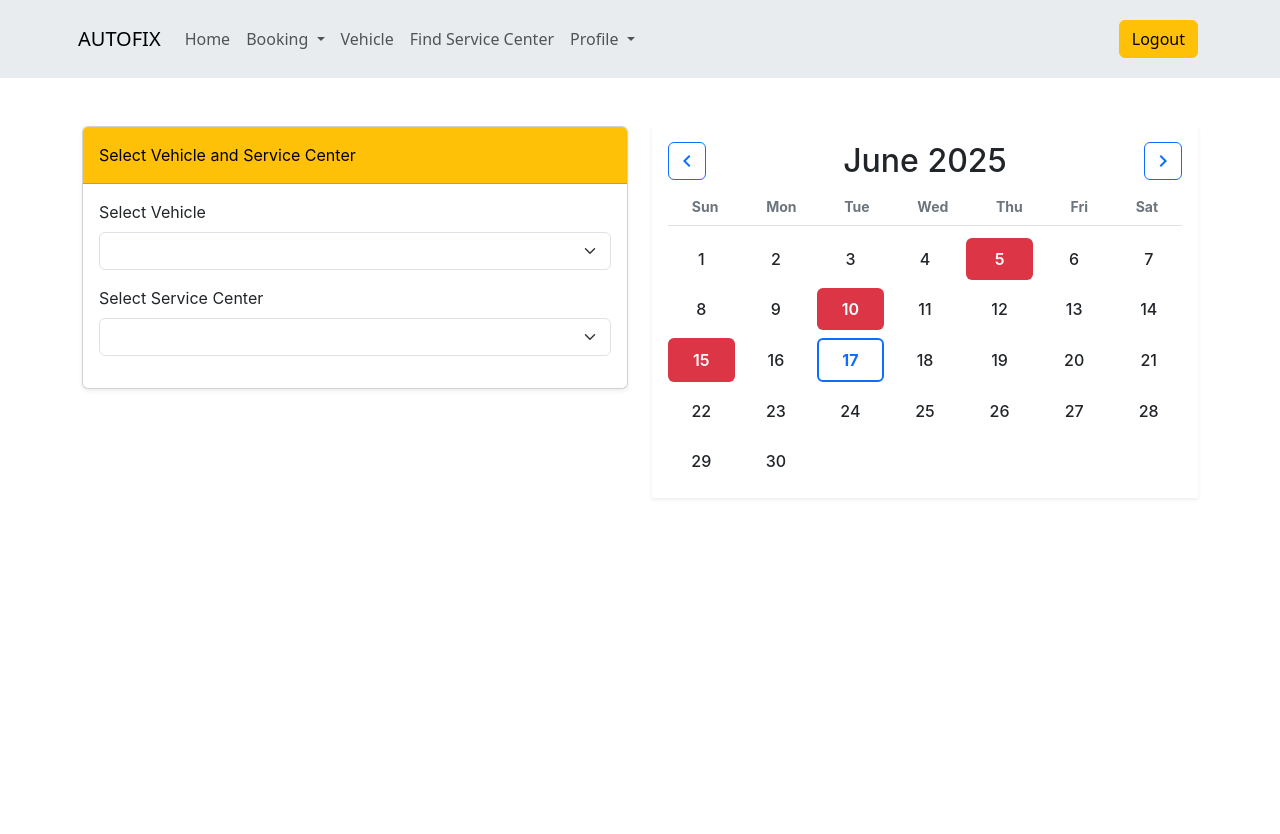
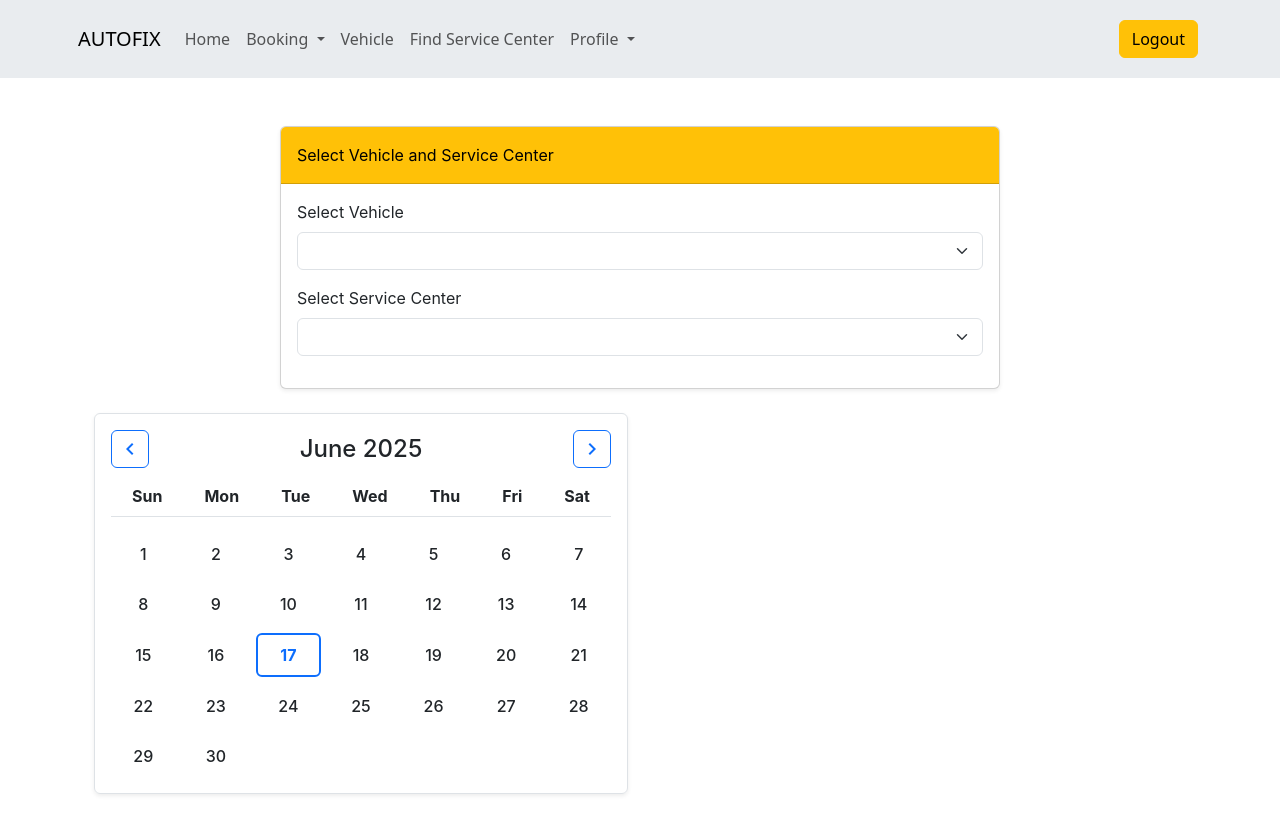
Before and after one commit to anandasokandev/VehicleService, an Angular app: page /booking/newbooking in a window 1280 px wide. Shown: the top 834 px of the page. Before the commit the page ends 800 px from the top, so only its background shows below. Built offline with nearby package versions, Linux system fonts and the light colour scheme; sample sign-in values are in the browser's storage.

Commit message:
Booking Component Fixed

```diff
--- a/src/app/components/booking/booking.component.html
+++ b/src/app/components/booking/booking.component.html
@@ -1,10 +1,12 @@
-<!-- Link Material Icons -->
+<!-- Include Material Icons -->
 <link href="https://fonts.googleapis.com/icon?family=Material+Icons" rel="stylesheet" />
 
-<div class="row mt-5">
+<div class="container my-5">
+
   <!-- Vehicle and Service Center Selection -->
-  <div class="col-lg-6">
-    <div class="card shadow-sm mb-4">
+  <div class="row justify-content-center mb-4">
+    <div class="col-lg-8">
+      <div class="card shadow-sm">
         <div class="card-header bg-warning text-black p-3">
           Select Vehicle and Service Center
         </div>
@@ -26,58 +28,89 @@
         </div>
       </div>
     </div>
+  </div>
 
-  <!-- Calendar UI -->
+  <!-- Booking Calendar + Time Selection -->
+  <div class="row gy-4">
+    <!-- Calendar Column -->
     <div class="col-lg-6">
-    <div class="booking-calendar container p-3 shadow-sm" role="application" aria-label="Booking calendar">
+      <div class="booking-calendar p-3 shadow-sm border rounded">
         <div class="d-flex justify-content-between align-items-center mb-3">
           <button class="btn btn-outline-primary" (click)="prevMonth()">
             <span class="material-icons">chevron_left</span>
           </button>
-        <h2 class="m-0" id="calendar-label">{{ months[currentMonth] }} {{ currentYear }}</h2>
+          <h4 class="m-0">{{ months[currentMonth] }} {{ currentYear }}</h4>
           <button class="btn btn-outline-primary" (click)="nextMonth()">
             <span class="material-icons">chevron_right</span>
           </button>
         </div>
 
-      <div class="d-flex justify-content-between calendar-weekdays text-center fw-bold border-bottom pb-2">
-        <div class="flex-fill">Sun</div><div class="flex-fill">Mon</div><div class="flex-fill">Tue</div>
-        <div class="flex-fill">Wed</div><div class="flex-fill">Thu</div><div class="flex-fill">Fri</div><div class="flex-fill">Sat</div>
+        <div class="d-flex justify-content-between fw-bold border-bottom pb-2 text-center">
+          <div class="flex-fill">Sun</div>
+          <div class="flex-fill">Mon</div>
+          <div class="flex-fill">Tue</div>
+          <div class="flex-fill">Wed</div>
+          <div class="flex-fill">Thu</div>
+          <div class="flex-fill">Fri</div>
+          <div class="flex-fill">Sat</div>
         </div>
 
-      <div class="calendar-days d-grid" [ngStyle]="{ 'grid-template-columns': 'repeat(7, 1fr)', 'gap': '8px', 'margin-top': '12px' }">
+        <div class="calendar-days d-grid mt-3"
+             [ngStyle]="{ 'grid-template-columns': 'repeat(7, 1fr)', gap: '8px' }">
           <button *ngFor="let day of calendarDays"
-          class="btn p-2 rounded text-center day-button"
+                  class="btn p-2 day-button"
                   [class.disabled]="day === null"
                   [class.today]="isToday(day)"
                   [class.selected]="isSelected(day)"
-          [class.booked]="isBooked(day)"
-          [attr.aria-selected]="isSelected(day)"
-          [attr.tabindex]="day !== null ? 0 : -1"
-          (click)="day !== null && selectDate(day)"
-          [disabled]="day === null"
-          [attr.aria-label]="day ? getAriaLabel(day) : ''"
-        >
+                  (click)="day !== null && selectDate(day)">
             {{ day }}
           </button>
         </div>
 
-      <div class="mt-3" *ngIf="selectedDate">
-        <div class="alert alert-info d-flex align-items-center" role="alert">
+        <div class="alert alert-info d-flex align-items-center mt-3" *ngIf="selectedDate">
           <span class="material-icons me-2">event_available</span>
-          Selected booking date: <strong class="ms-1">{{ selectedDate | date: 'longDate' }}</strong>
+          Date selected: <strong class="ms-1">{{ selectedDate | date: 'longDate' }}</strong>
         </div>
-        <button class="btn btn-success" (click)="confirmBooking()" [disabled]="isBooked(selectedDate)">
-          <span class="material-icons me-1">check_circle</span> Confirm Booking
+      </div>
+    </div>
+
+    <!-- Time Slot Column -->
+    <div class="col-lg-6" *ngIf="selectedDate">
+      <div class="card shadow-sm">
+        <div class="card-header bg-light">
+          <h5 class="mb-0">Select Time Slot</h5>
+        </div>
+        <div class="card-body">
+          <div class="d-flex flex-wrap gap-2 justify-content-center">
+            <button *ngFor="let time of availableTimes"
+                    class="btn"
+                    [ngClass]="{
+                      'btn-outline-secondary': selectedTime !== time,
+                      'btn-primary': selectedTime === time
+                    }"
+                    (click)="selectTime(time)">
+              {{ time }}
             </button>
           </div>
 
-      <div class="mt-3" *ngIf="bookingConfirmed">
-        <div class="alert alert-success d-flex align-items-center" role="alert">
+          <div class="alert alert-info d-flex align-items-center mt-3" *ngIf="selectedTime">
+            <span class="material-icons me-2">schedule</span>
+            Time selected: <strong class="ms-1">{{ selectedTime }}</strong>
+          </div>
+
+          <button class="btn btn-success mt-2 w-100"
+                  [disabled]="!selectedVehicle || !selectedCenter || !selectedTime"
+                  (click)="confirmBooking()">
+            <span class="material-icons me-1">check_circle</span>
+            Confirm Booking
+          </button>
+
+          <div class="alert alert-success d-flex align-items-center mt-3" *ngIf="bookingConfirmed">
             <span class="material-icons me-2">check_circle_outline</span>
-          Booking confirmed for <strong>{{ selectedDate | date: 'longDate' }}</strong>.
+            Booking confirmed for <strong>{{ selectedDate | date:'longDate' }}</strong> at <strong>{{ selectedTime }}</strong>.
           </div>
         </div>
       </div>
     </div>
   </div>
+</div>
--- a/src/app/components/booking/booking.component.ts
+++ b/src/app/components/booking/booking.component.ts
@@ -1,113 +1,118 @@
-import { DatePipe, NgFor, NgIf, NgStyle } from '@angular/common';
-import { Component, OnInit, Pipe } from '@angular/core';
-import { FormsModule } from '@angular/forms';
+import { DatePipe, NgClass, NgFor, NgIf, NgStyle } from '@angular/common';
+import { Component, OnInit } from '@angular/core';
+import { FormsModule, NgModel, ReactiveFormsModule } from '@angular/forms';
 
 @Component({
   selector: 'app-booking',
-  imports: [FormsModule, NgStyle, DatePipe, NgIf, NgFor],
+  imports: [NgFor,NgClass,NgStyle,NgIf, DatePipe, FormsModule],
   templateUrl: './booking.component.html',
   styleUrls: ['./booking.component.css']
 })
 export class BookingComponent implements OnInit {
-  currentYear: number = 0;
-  currentMonth: number = 0;
+  vehicles: string[] = ['KL-07-AB-1234', 'KL-08-CD-5678'];
+  serviceCenters: string[] = ['AutoFix Garage', 'TurboCare Workshop'];
+  selectedVehicle = '';
+  selectedCenter = '';
+  selectedDate: Date | null = null;
+  selectedTime = '';
+  bookingConfirmed = false;
+
+  // Calendar fields
+  currentDate = new Date();
+  currentMonth = this.currentDate.getMonth();
+  currentYear = this.currentDate.getFullYear();
+  calendarDays: (number | null)[] = [];
   months = [
     'January', 'February', 'March', 'April', 'May', 'June',
-    'July', 'August', 'September', 'October', 'November', 'December',
+    'July', 'August', 'September', 'October', 'November', 'December'
   ];
-  calendarDays: (number | null)[] = [];
-  selectedDate: Date | null = null;
-  bookingConfirmed = false;
-  bookedDates: string[] = [];
 
-  vehicles: string[] = ['KL-07-BQ-1234 - Activa 6G', 'KL-38-AZ-4567 - Swift Dzire'];
-  serviceCenters: string[] = ['AutoFix Garage, Thodupuzha', 'SpeedLine Workshop, Muvattupuzha'];
-  selectedVehicle: string = '';
-  selectedCenter: string = '';
+  availableTimes: string[] = [
+    '08:00 AM', '09:00 AM', '10:00 AM', '11:00 AM',
+    '12:00 PM', '01:00 PM', '02:00 PM', '03:00 PM',
+    '04:00 PM', '05:00 PM'
+  ];
+
 
   ngOnInit(): void {
-    const today = new Date();
-    this.currentYear = today.getFullYear();
-    this.currentMonth = today.getMonth();
-    this.bookedDates = ['2025-06-05', '2025-06-10', '2025-06-15'];
     this.generateCalendar();
   }
 
-  generateCalendar(): void {
+  generateCalendar() {
     this.calendarDays = [];
-    const firstDay = new Date(this.currentYear, this.currentMonth, 1);
-    const firstDayWeekday = firstDay.getDay();
+    const firstDayOfMonth = new Date(this.currentYear, this.currentMonth, 1).getDay();
     const daysInMonth = new Date(this.currentYear, this.currentMonth + 1, 0).getDate();
 
-    for (let i = 0; i < firstDayWeekday; i++) this.calendarDays.push(null);
-    for (let day = 1; day <= daysInMonth; day++) this.calendarDays.push(day);
+    // Fill empty slots before the first day
+    for (let i = 0; i < firstDayOfMonth; i++) {
+      this.calendarDays.push(null);
+    }
+
+    for (let day = 1; day <= daysInMonth; day++) {
+      this.calendarDays.push(day);
+    }
   }
 
-  prevMonth(): void {
-    this.currentMonth = this.currentMonth === 0 ? 11 : this.currentMonth - 1;
-    if (this.currentMonth === 11) this.currentYear--;
-    this.resetSelection();
+  prevMonth() {
+    if (this.currentMonth === 0) {
+      this.currentMonth = 11;
+      this.currentYear--;
+    } else {
+      this.currentMonth--;
+    }
     this.generateCalendar();
   }
 
-  nextMonth(): void {
-    this.currentMonth = this.currentMonth === 11 ? 0 : this.currentMonth + 1;
-    if (this.currentMonth === 0) this.currentYear++;
-    this.resetSelection();
+  nextMonth() {
+    if (this.currentMonth === 11) {
+      this.currentMonth = 0;
+      this.currentYear++;
+    } else {
+      this.currentMonth++;
+    }
     this.generateCalendar();
   }
 
-  selectDate(day: number): void {
-    const date = new Date(this.currentYear, this.currentMonth, day);
-    if (this.isBooked(date)) return;
-    this.selectedDate = date;
+  selectDate(day: number) {
+    this.selectedDate = new Date(this.currentYear, this.currentMonth, day);
+    this.selectedTime = '';
     this.bookingConfirmed = false;
   }
 
-  confirmBooking(): void {
-    if (this.selectedDate && !this.isBooked(this.selectedDate)) {
-      const iso = this.selectedDate.toISOString().split('T')[0];
-      this.bookedDates.push(iso);
+  selectTime(time: string) {
+    this.selectedTime = time;
+    this.bookingConfirmed = false;
+  }
+
+  confirmBooking() {
+    if (this.selectedVehicle && this.selectedCenter && this.selectedDate && this.selectedTime) {
       this.bookingConfirmed = true;
+      // You could also trigger a service call here to save the booking to backend
     }
   }
 
   isToday(day: number | null): boolean {
-    if (!day) return false;
+    if (day === null) return false;
     const today = new Date();
     return day === today.getDate() &&
-      this.currentMonth === today.getMonth() &&
-      this.currentYear === today.getFullYear();
+           this.currentMonth === today.getMonth() &&
+           this.currentYear === today.getFullYear();
   }
 
   isSelected(day: number | null): boolean {
-    if (!day || !this.selectedDate) return false;
+    if (!this.selectedDate || day === null) return false;
     return day === this.selectedDate.getDate() &&
-      this.currentMonth === this.selectedDate.getMonth() &&
-      this.currentYear === this.selectedDate.getFullYear();
+           this.currentMonth === this.selectedDate.getMonth() &&
+           this.currentYear === this.selectedDate.getFullYear();
   }
 
-  isBooked(day: number | Date | null): boolean {
-    if (!day) return false;
-    let date: Date;
-    if (typeof day === 'number') {
-      date = new Date(this.currentYear, this.currentMonth, day);
-    } else {
-      date = day;
-    }
-    const iso = date.toISOString().split('T')[0];
-    return this.bookedDates.includes(iso);
+  isBooked(day: number | null): boolean {
+    // Placeholder for actual booking logic
+    return false;
   }
 
   getAriaLabel(day: number): string {
-    const date = new Date(this.currentYear, this.currentMonth, day);
-    const options: Intl.DateTimeFormatOptions = { weekday: 'long', year: 'numeric', month: 'long', day: 'numeric' };
-    const formatted = date.toLocaleDateString(undefined, options);
-    return this.isBooked(day) ? `${formatted} - Booked, unavailable` : formatted;
+    return new Date(this.currentYear, this.currentMonth, day).toDateString();
   }
 
-  private resetSelection(): void {
-    this.selectedDate = null;
-    this.bookingConfirmed = false;
-  }
 }
```
Also changed, not shown: src/app/components/booking/booking.component.css (+13 -3 lines). Lines whose indentation alone changed are shown as unchanged.
